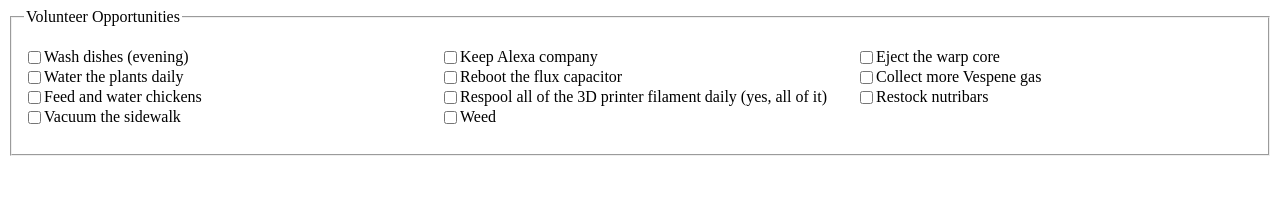
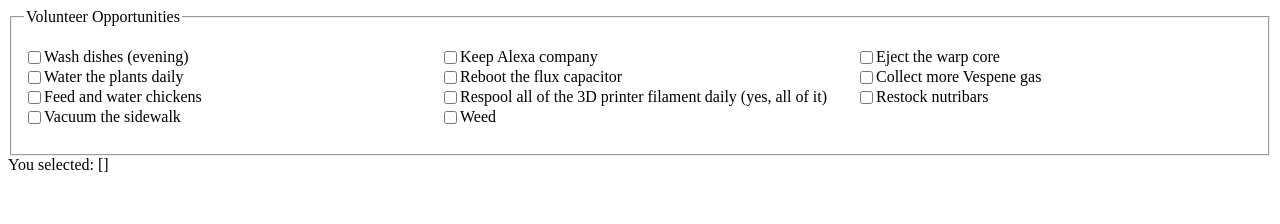
Before and after one commit to codeforlansing/cityzen-client-vue, a Vue app: page / in a window 1280 px wide. Shown: the top 224 px of the page. Built offline with nearby package versions, Linux system fonts and the light colour scheme.

Commit message:
Pass selected tasks to parent for form submission

```diff
--- a/src/App.vue
+++ b/src/App.vue
@@ -1,7 +1,11 @@
 <template>
-  <div id="cfl-volunteer-tasks" class="cfl-volunteer-tasks">
-    <TaskList :tasks="tasks" />
-  </div>
+  <form id="cfl-volunteer-tasks" class="cfl-volunteer-tasks">
+    <TaskList :tasks="tasks" v-model="selectedTaskIds" />
+    <div>
+      You selected:
+      {{ selectedTaskIds }}
+    </div>
+  </form>
 </template>
 
 <script lang="ts">
@@ -15,6 +19,7 @@ export default Vue.extend({
   },
   data () {
     return {
+      selectedTaskIds: [],
       tasks: [
         {
           taskId: '11111',
--- a/src/components/TaskList.vue
+++ b/src/components/TaskList.vue
@@ -8,7 +8,8 @@
             type="checkbox"
             :id="task.taskId"
             :value="task.taskId"
-            v-model="checkedTaskIds"
+            v-model="selectedTaskIds"
+            @change="$emit('change', selectedTaskIds)"
           >
           {{ task.name }}
         </label>
@@ -23,15 +24,18 @@ import { Task } from '@types'
 
 export default Vue.extend({
   name: 'TaskList',
+  model: {
+    prop: 'selectedTaskIds',
+    event: 'change'
+  },
   props: {
     tasks: {
       type: Array as PropType<Array<Task>>,
       required: true
-    }
-  },
-  data () {
-    return {
-      checkedTaskIds: []
+    },
+    selectedTaskIds: {
+      type: Array as PropType<Array<string>>,
+      required: true
     }
   }
 })
```
